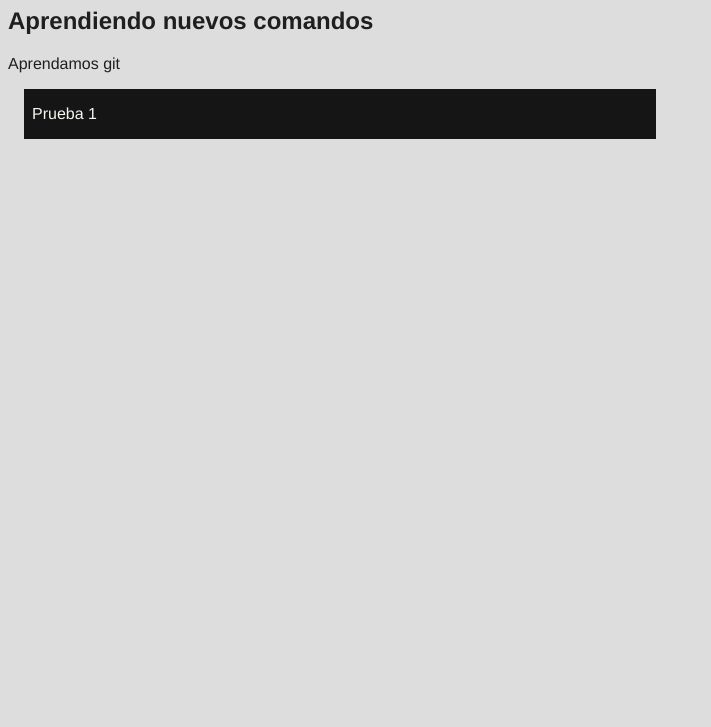
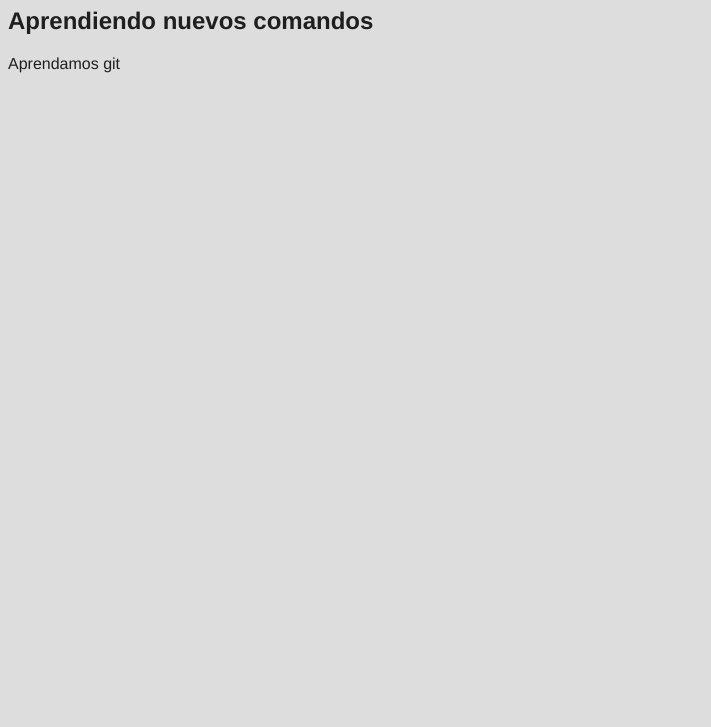
Before and after one commit to danyhoshi/proyecto5, a plain HTML site: page index.html in a window 1280 px wide. Shown: the part 73-800 px from the top of the page, without its empty margins (0-711 px from the left). Drawn offline with Linux system fonts and the light colour scheme.

Commit message:
Revert "add prueba1"
This reverts commit 24a180c9a402a927a2683504d1d16d6ebe7b7204.

```diff
--- a/index.html
+++ b/index.html
@@ -11,9 +11,6 @@
     <h1>INTRODUCCIÓN A GIT</h1>
     <h2>Aprendiendo nuevos comandos</h2>
     <p>Aprendamos git</p>
-    <div>
-        <p class="codigo">Prueba 1</p>
-    </div>
 
 </body>
 </html>
```
